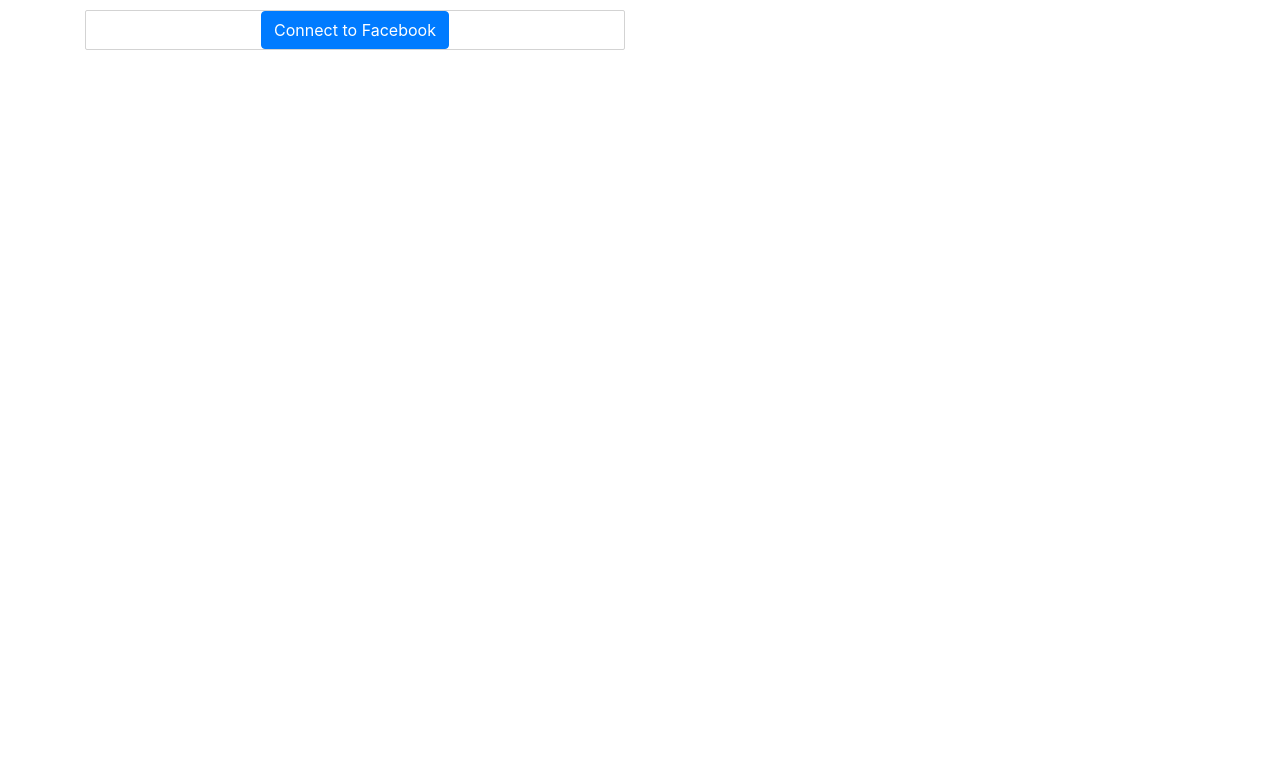
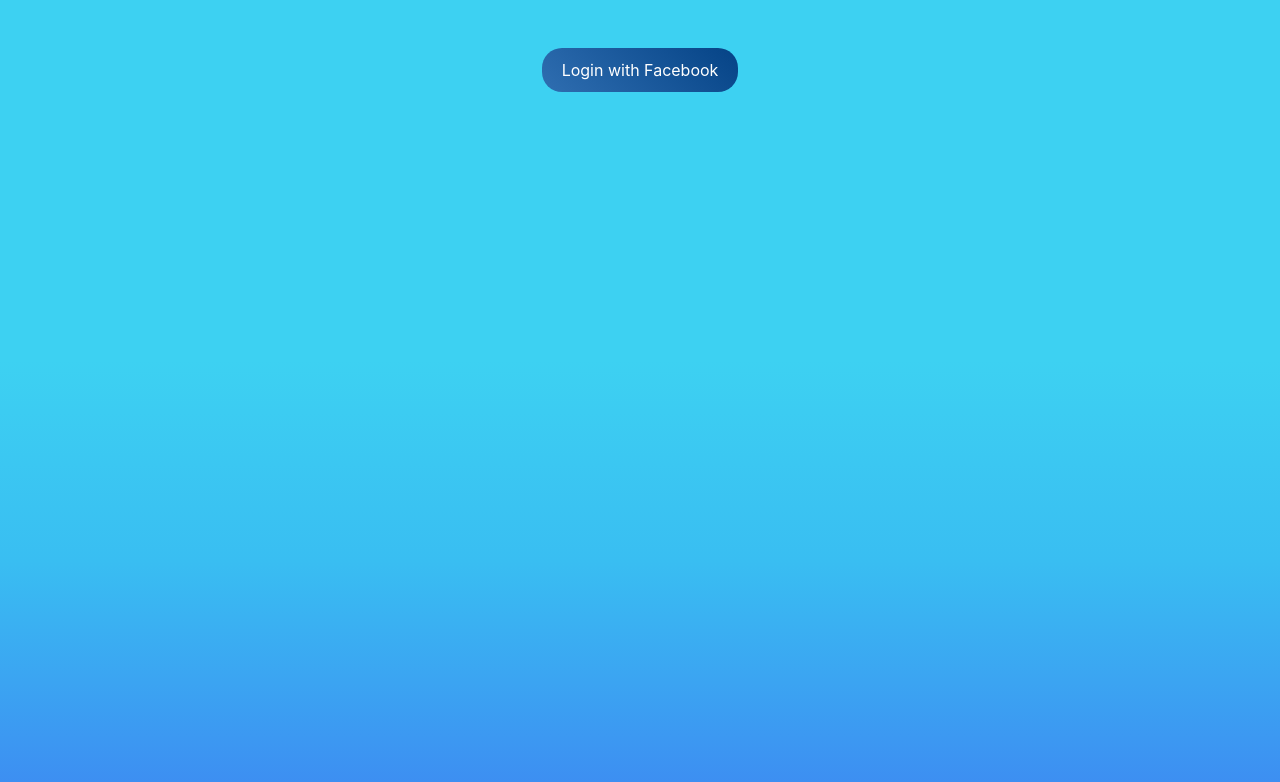
Before and after one commit to CodesAreHonest/apucp, a React app: page /auth/admin/login in a window 1280 px wide. Built offline with nearby package versions, Linux system fonts and the light colour scheme.

Commit message:
styling on admin site

```diff
--- /dev/null
+++ b/src/client/views/components/Facebook/facebook.css
@@ -0,0 +1,13 @@
+.login-with-fb-button {
+    padding: 10px 20px;
+    background: linear-gradient(45deg, #2f6eb1, #054386);
+    color: white;
+    border: none;
+    border-radius: 20px;
+    outline: none;
+}
+
+.login-with-fb-button:focus {
+    outline: none !important;
+    border: none;
+}
--- a/src/client/views/components/Facebook/index.js
+++ b/src/client/views/components/Facebook/index.js
@@ -1,27 +1,27 @@
 import React, { Component } from 'react';
 import {paramEncoding} from "../../../util/encoding";
+
+import "./facebook.css";
 
 export default class Facebook extends Component {
     constructor(props) {
         super(props);
-
-        this.state = {
-            sdk: false,
-        };
 
         this.loginFacebook = this.loginFacebook.bind(this);
     }
 
     loginFacebook() {
 
-        const { protocol, hostname, port } = window.location.hostname;
+        const { protocol, hostname, port } = window.location;
+
+        const url = `${protocol}//${hostname}:${port}/auth/admin/redirect`;
 
         const params = {
             auth_type: 'rerequest',
             response_type: 'token',
             display: 'popup',
             client_id: '295582987871326',
-            redirect_uri: 'http://localhost:3000/auth/admin/redirect',
+            redirect_uri: url,
             version: 'v3.3',
             scope: 'manage_pages,publish_pages',
         };
@@ -29,14 +29,13 @@
         const queryString = paramEncoding(params);
 
         window.location.href = `https://www.facebook.com/v3.3/dialog/oauth?${queryString}`;
-
     }
 
     render() {
         return (
             <div>
-                <button className="btn btn-primary" onClick={this.loginFacebook}>
-                    Connect to Facebook
+                <button className="login-with-fb-button" onClick={this.loginFacebook}>
+                    Login with Facebook
                 </button>
             </div>
         )
--- a/src/client/views/pages/Auth/Login/index.css
+++ b/src/client/views/pages/Auth/Login/index.css
@@ -1,6 +1,4 @@
-.layout {
-    border: 1px solid lightgrey;
-    border-radius: 2px;
-    margin-top: 10px;
-
+.admin-login-background {
+    background: linear-gradient(#3DD1F2 45%, #39bef2 70%, #3D8BF2);
+    min-height: 100vh;
 }
--- a/src/client/views/pages/Auth/Login/index.js
+++ b/src/client/views/pages/Auth/Login/index.js
@@ -11,10 +11,10 @@
 
     render() {
         return (
-            <div className="container">
-                <div className="row text-center">
-                    <div className="col-md-6">
-                        <div className="layout">
+            <div className="admin-login-background">
+                <div className="container">
+                    <div className="row text-center justify-content-center">
+                        <div className="col-md-6 mt-5">
                             <FacebookLogin />
                         </div>
                     </div>
```
